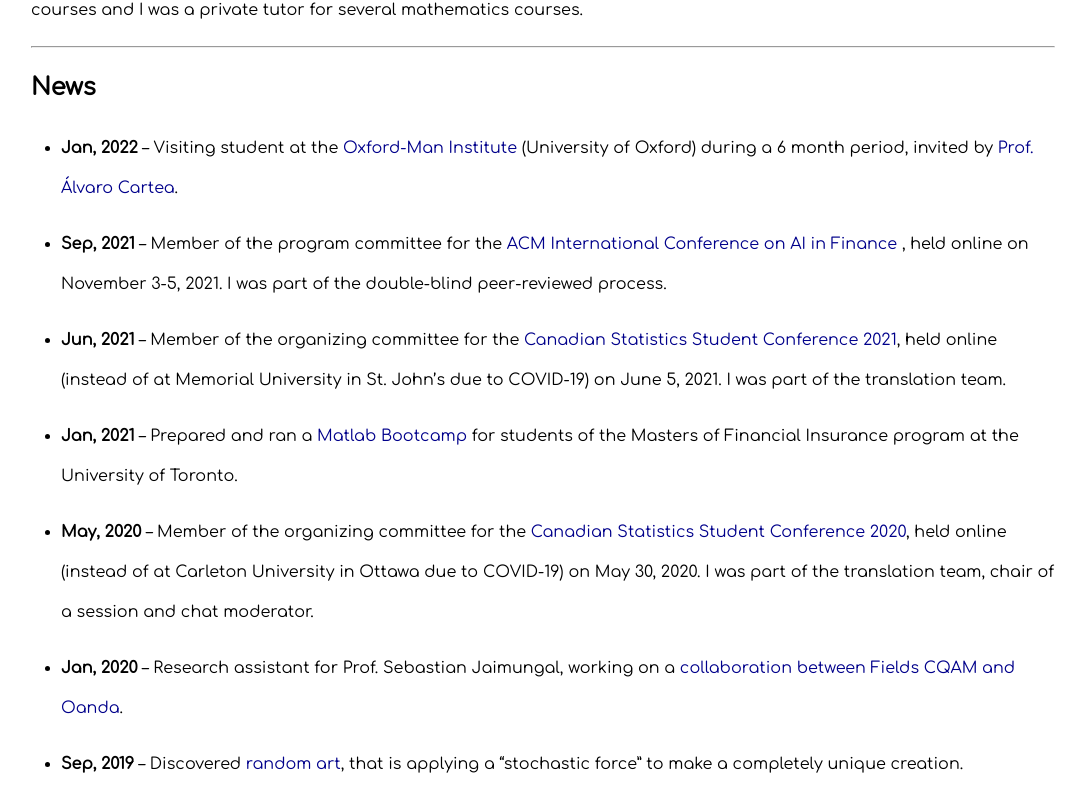
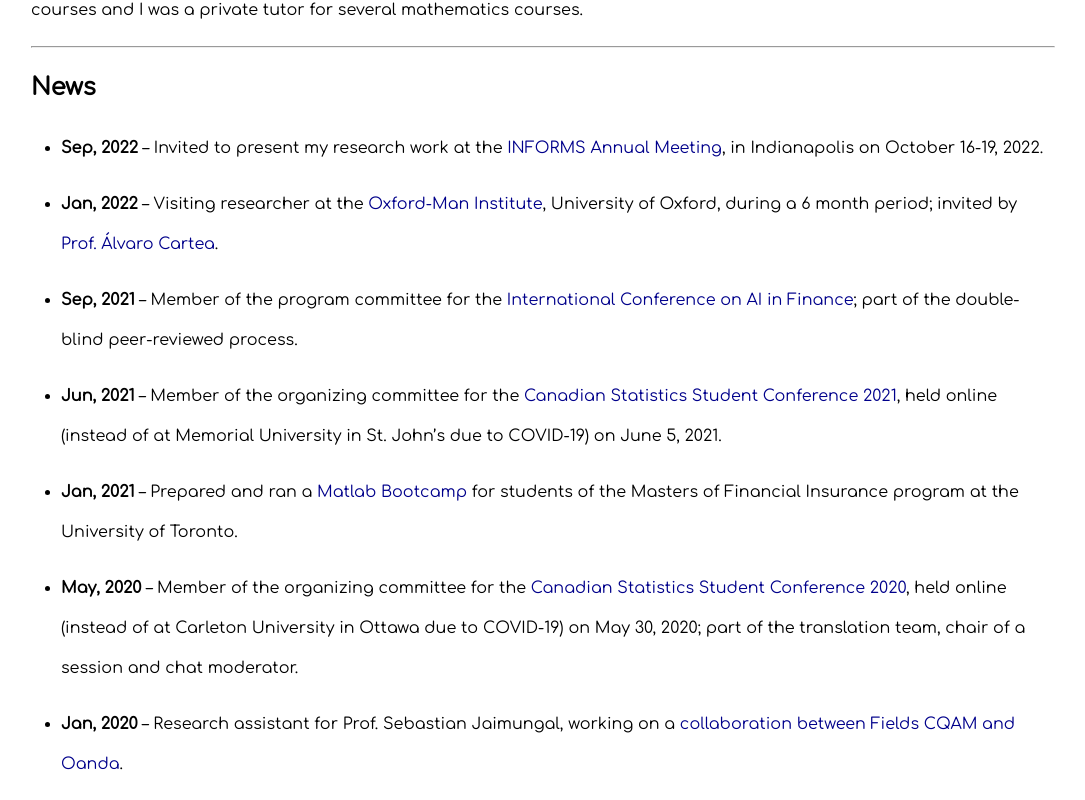
Before and after one commit to acoache/acoache.github.io, a React (Create React App) app: page / in a window 1280 px wide. Shown: the part 920-1720 px from the top of the page, without its empty margins (97-1182 px from the left). Built offline with nearby package versions, Linux system fonts and the light colour scheme.

Commit message:
September 2022 update

```diff
--- a/src/Routes/Recherche/index.jsx
+++ b/src/Routes/Recherche/index.jsx
@@ -22,6 +22,7 @@ function Research() {
         <p>{description} [<a href="https://scholar.google.ca/citations?user=pHYAxmMAAAAJ&hl=en">Google Scholar</a>]
         [<a href="https://arxiv.org/search/cs?searchtype=author&query=Coache%2C+A">arXiv</a>]
         [<a href="https://github.com/acoache">Github</a>]
+        [<a href="https://papers.ssrn.com/sol3/cf_dev/AbsByAuth.cfm?per_id=5321412">SSRN</a>]
         </p>
         <hr />
         <Publications publications={Publications} />
--- a/src/Routes/Research/index.jsx
+++ b/src/Routes/Research/index.jsx
@@ -22,6 +22,7 @@ function Research() {
         <p>{description} [<a href="https://scholar.google.ca/citations?user=pHYAxmMAAAAJ&hl=en">Google Scholar</a>]
         [<a href="https://arxiv.org/search/cs?searchtype=author&query=Coache%2C+A">arXiv</a>]
         [<a href="https://github.com/acoache">Github</a>]
+        [<a href="https://papers.ssrn.com/sol3/cf_dev/AbsByAuth.cfm?per_id=5321412">SSRN</a>]
         </p>
         <hr />
         <Publications publications={Publications} />
--- a/src/components/News/index.jsx
+++ b/src/components/News/index.jsx
@@ -9,10 +9,20 @@ function Presentations() {
         <ul>
           <li>
             <p>
+              <b>Sep, 2022 </b>
+              – Invited to present my research work at the
+              <a href="https://meetings.informs.org/wordpress/indianapolis2022" target="_blank" rel="noreferrer"> INFORMS Annual Meeting</a>
+              , in Indianapolis on October 16-19, 2022.
+            </p>
+          </li>
+        </ul>
+        <ul>
+          <li>
+            <p>
               <b>Jan, 2022 </b>
-              – Visiting student at the
-              <a href="https://www.oxford-man.ox.ac.uk/who-we-are/people/" target="_blank" rel="noreferrer"> Oxford-Man Institute </a>
-              (University of Oxford) during a 6 month period, invited by
+              – Visiting researcher at the
+              <a href="https://www.oxford-man.ox.ac.uk/who-we-are/people/" target="_blank" rel="noreferrer"> Oxford-Man Institute</a>
+              , University of Oxford, during a 6 month period; invited by
               <a href="https://sites.google.com/site/alvarocartea/home" target="_blank" rel="noreferrer"> Prof. Álvaro Cartea</a>.
             </p>
           </li>
@@ -22,9 +32,8 @@ function Presentations() {
             <p>
               <b>Sep, 2021 </b>
               – Member of the program committee for the
-              <a href="https://ai-finance.org/" target="_blank" rel="noreferrer"> ACM International Conference on AI in Finance </a>
-              , held online on November 3-5, 2021.
-              I was part of the double-blind peer-reviewed process.
+              <a href="https://ai-finance.org/" target="_blank" rel="noreferrer"> International Conference on AI in Finance</a>
+              ; part of the double-blind peer-reviewed process.
             </p>
           </li>
         </ul>
@@ -35,7 +44,7 @@ function Presentations() {
               – Member of the organizing committee for the
               <a href="https://ssc.ca/en/meetings/annual/2021-annual-meeting/ninth-annual-canadian-statistics-student-conference" target="_blank" rel="noreferrer"> Canadian Statistics Student Conference 2021</a>
               , held online (instead of at Memorial University in St. John’s due to COVID-19) on June
-              5, 2021. I was part of the translation team.
+              5, 2021.
             </p>
           </li>
         </ul>
@@ -56,7 +65,7 @@ function Presentations() {
               – Member of the organizing committee for the
               <a href="https://ssc.ca/en/meetings/annual/2020-annual-meeting/canadian-statistics-student-conference" target="_blank" rel="noreferrer"> Canadian Statistics Student Conference 2020</a>
               , held online (instead of at Carleton University in Ottawa due to COVID-19) on May 30,
-              2020. I was part of the translation team, chair of a session and chat moderator.
+              2020; part of the translation team, chair of a session and chat moderator.
             </p>
           </li>
         </ul>
--- a/src/components/News_fr/index.jsx
+++ b/src/components/News_fr/index.jsx
@@ -9,10 +9,20 @@ function Presentations() {
         <ul>
           <li>
             <p>
+              <b>Sept, 2022 </b>
+              – Invité à présenter mes travaux de recherche au
+              <a href="https://meetings.informs.org/wordpress/indianapolis2022" target="_blank" rel="noreferrer"> Congrès annuel INFORMS</a>
+              , à Indianapolis du 16-19 octobre 2022.
+            </p>
+          </li>
+        </ul>
+        <ul>
+          <li>
+            <p>
               <b>Janv, 2022 </b>
               – Étudiant étranger à l'
-              <a href="https://www.oxford-man.ox.ac.uk/who-we-are/people/" target="_blank" rel="noreferrer"> Oxford-Man Institute </a>
-              (Université d'Oxford) pendant une période de 6 mois, invité par
+              <a href="https://www.oxford-man.ox.ac.uk/who-we-are/people/" target="_blank" rel="noreferrer"> Oxford-Man Institute</a>
+              , Université d'Oxford, pendant une période de 6 mois; invité par
               <a href="https://sites.google.com/site/alvarocartea/home" target="_blank" rel="noreferrer"> Prof. Álvaro Cartea</a>.
             </p>
           </li>
@@ -35,7 +45,7 @@ function Presentations() {
               – Membre du comité organisateur du
               <a href="https://ssc.ca/fr/congres/annuel/congres-annuel-2021/neuvieme-congres-canadien-etudiants-en-statistique" target="_blank" rel="noreferrer"> Congrès canadien des étudiants en statistique 2021</a>
               , qui s’est tenu en ligne (plutôt qu’à l’Université Memorial à Saint-Jean de Terre-Neuve
-              en raison de la COVID-19) le 5 juin 2021. Je faisais partie de l’équipe de traduction.
+              en raison de la COVID-19) le 5 juin 2021.
             </p>
           </li>
         </ul>
--- a/src/static/updateDate.js
+++ b/src/static/updateDate.js
@@ -1,3 +1,3 @@
-const txt = '2022-06-29';
+const txt = '2022-09-08';
 
 export default txt;
```
